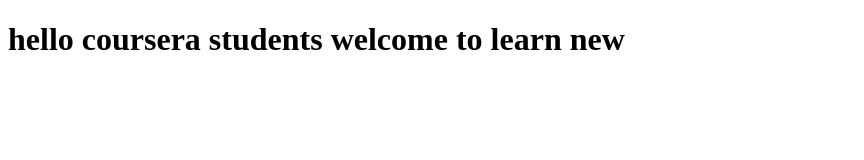
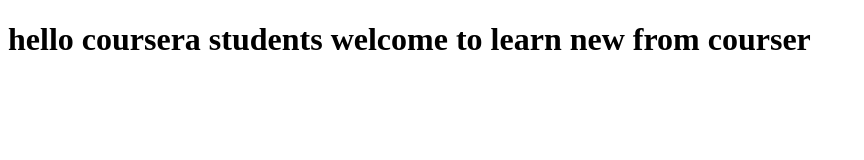
Before and after one commit to suniljsk/courseara, a plain HTML site: page index.html in a window 1280 px wide. Shown: the whole page, without its empty margins (0-864 px from the left). Drawn offline with Linux system fonts and the light colour scheme.

Commit message:
Next version of webfile.

```diff
--- a/index.html
+++ b/index.html
@@ -5,6 +5,6 @@
       <title> Hello coursera</title>
   </head>
   <body>
-    <h1>hello coursera students welcome to learn new</h1>
+    <h1>hello coursera students welcome to learn new from courser</h1>
   </body>
 </html>
```
